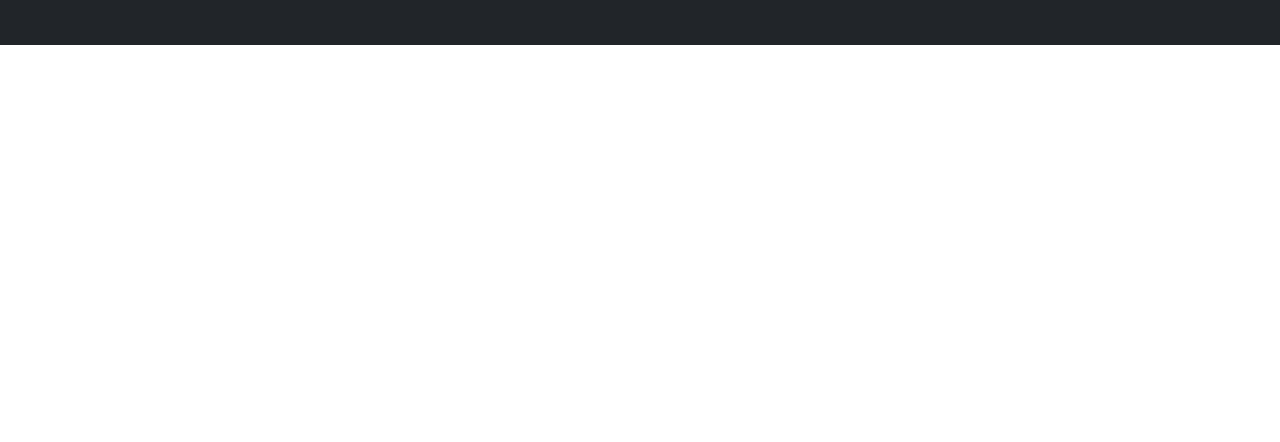
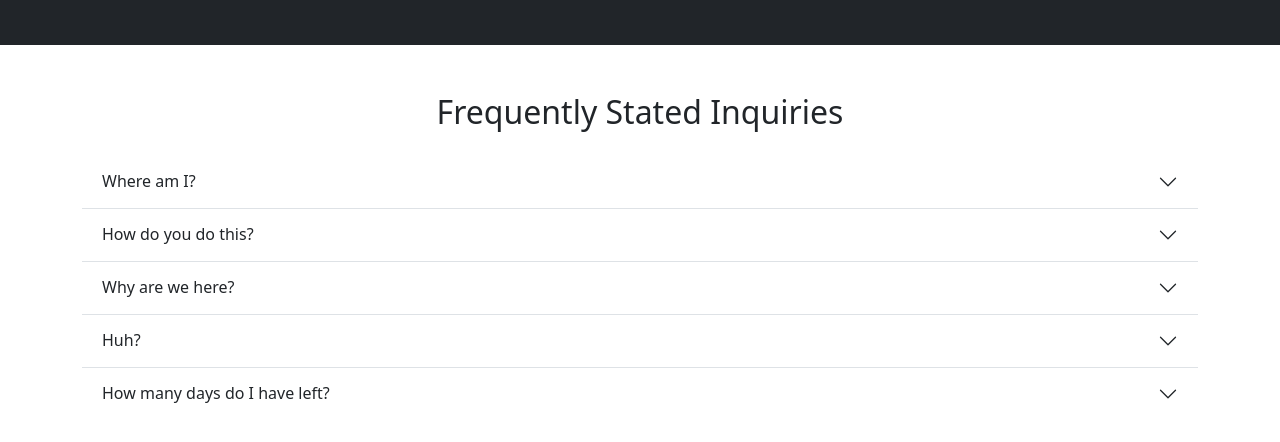
Before and after one commit to PRiveraA/Basic-Random-Responsive-Page, a plain HTML site: page index.html in a window 1280 px wide. Shown: the part 1913-2355 px from the top of the page. Before the commit the page ends 2054 px from the top, so only its background shows below. Drawn offline with nearby package versions, Linux system fonts and the light colour scheme.

Commit message:
Add accordion section

```diff
--- a/index.html
+++ b/index.html
@@ -184,7 +184,67 @@
     </section>
 
     <!-- Accordion -->
-    <section id="questions" class="p-5"></section>
+    <section id="questions" class="p-5">
+        <div class="container">
+            <h2 class="text-center mb-4">Frequently Stated Inquiries</h2>
+            <div class="accordion accordion-flush" id="questions">
+                <!-- Item 1 -->
+                <div class="accordion-item">
+                  <h2 class="accordion-header">
+                    <button class="accordion-button collapsed" type="button" data-bs-toggle="collapse" data-bs-target="#question-one" aria-expanded="false" aria-controls="flush-collapseOne">
+                      Where am I?
+                    </button>
+                  </h2>
+                  <div id="question-one" class="accordion-collapse collapse" aria-labelledby="flush-headingOne" data-bs-parent="#accordionFlushExample">
+                    <div class="accordion-body">Placeholder content for this accordion, which is intended to demonstrate the <code>.accordion-flush</code> class. This is the first item's accordion body.</div>
+                  </div>
+                </div>
+                <!-- Item 2 -->
+                <div class="accordion-item">
+                  <h2 class="accordion-header" id="flush-headingTwo">
+                    <button class="accordion-button collapsed" type="button" data-bs-toggle="collapse" data-bs-target="#question-two" aria-expanded="false" aria-controls="flush-collapseTwo">
+                      How do you do this?
+                    </button>
+                  </h2>
+                  <div id="question-two" class="accordion-collapse collapse" aria-labelledby="flush-headingTwo" data-bs-parent="#accordionFlushExample">
+                    <div class="accordion-body">Placeholder content for this accordion, which is intended to demonstrate the <code>.accordion-flush</code> class. This is the second item's accordion body. Let's imagine this being filled with some actual content.</div>
+                  </div>
+                </div>
+                <!-- Item 3 -->
+                <div class="accordion-item">
+                  <h2 class="accordion-header" id="flush-headingThree">
+                    <button class="accordion-button collapsed" type="button" data-bs-toggle="collapse" data-bs-target="#question-three" aria-expanded="false" aria-controls="flush-collapseThree">
+                      Why are we here?
+                    </button>
+                  </h2>
+                  <div id="question-three" class="accordion-collapse collapse" aria-labelledby="flush-headingThree" data-bs-parent="#accordionFlushExample">
+                    <div class="accordion-body">Placeholder content for this accordion, which is intended to demonstrate the <code>.accordion-flush</code> class. This is the third item's accordion body. Nothing more exciting happening here in terms of content, but just filling up the space to make it look, at least at first glance, a bit more representative of how this would look in a real-world application.</div>
+                  </div>
+                </div>
+                <!-- Item 4 -->
+                <div class="accordion-item">
+                    <h2 class="accordion-header" id="flush-headingTwo">
+                      <button class="accordion-button collapsed" type="button" data-bs-toggle="collapse" data-bs-target="#question-four" aria-expanded="false" aria-controls="flush-collapseTwo">
+                        Huh?
+                      </button>
+                    </h2>
+                    <div id="question-four" class="accordion-collapse collapse" aria-labelledby="flush-headingTwo" data-bs-parent="#accordionFlushExample">
+                      <div class="accordion-body">Placeholder content for this accordion, which is intended to demonstrate the <code>.accordion-flush</code> class. This is the second item's accordion body. Let's imagine this being filled with some actual content.</div>
+                    </div>
+                </div>
+                <div class="accordion-item">
+                    <h2 class="accordion-header" id="flush-headingThree">
+                      <button class="accordion-button collapsed" type="button" data-bs-toggle="collapse" data-bs-target="#question-five" aria-expanded="false" aria-controls="flush-collapseThree">
+                        How many days do I have left?
+                      </button>
+                    </h2>
+                    <div id="question-five" class="accordion-collapse collapse" aria-labelledby="flush-headingThree" data-bs-parent="#accordionFlushExample">
+                      <div class="accordion-body">Placeholder content for this accordion, which is intended to demonstrate the <code>.accordion-flush</code> class. This is the third item's accordion body. Nothing more exciting happening here in terms of content, but just filling up the space to make it look, at least at first glance, a bit more representative of how this would look in a real-world application.</div>
+                    </div>
+                </div>
+              </div>
+        </div>
+    </section>
 
     <script src="https://cdn.jsdelivr.net/npm/bootstrap@5.3.0-alpha1/dist/js/bootstrap.bundle.min.js"
         integrity="sha384-w76AqPfDkMBDXo30jS1Sgez6pr3x5MlQ1ZAGC+nuZB+EYdgRZgiwxhTBTkF7CXvN"
```
